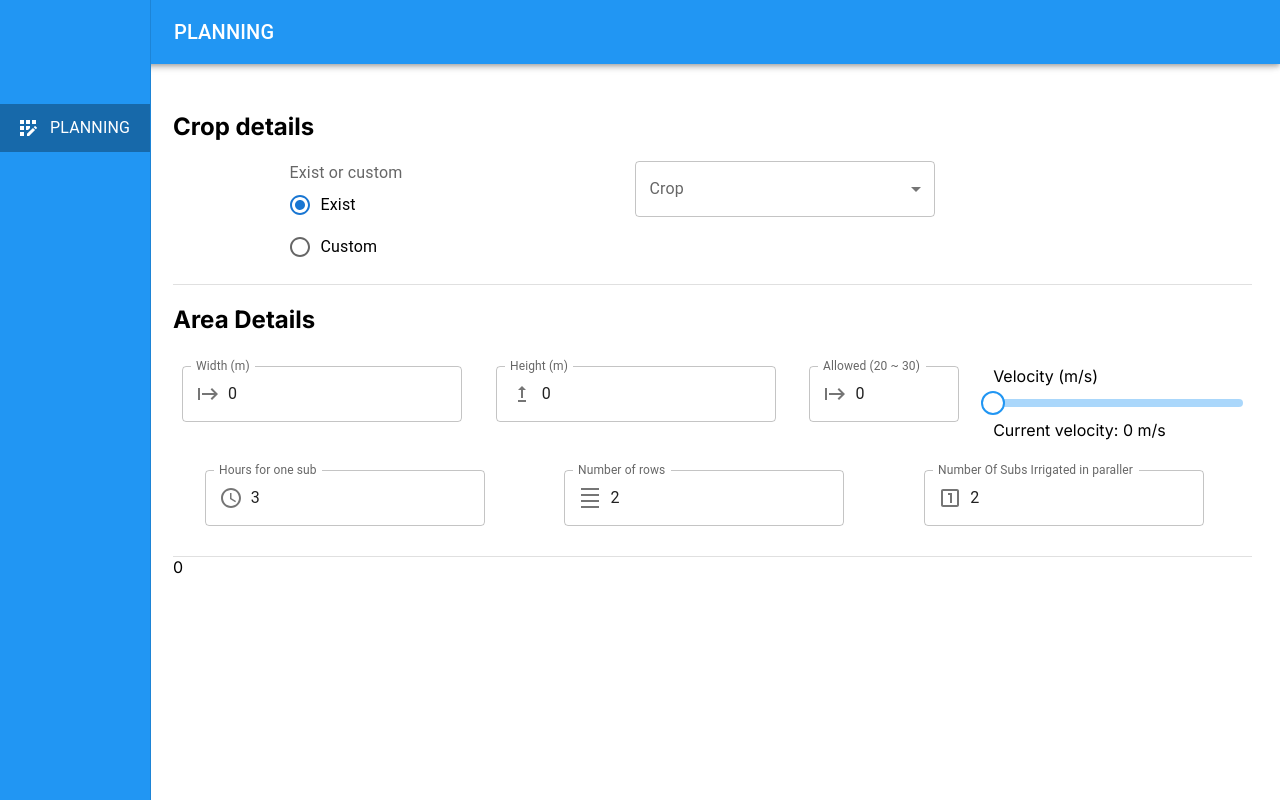
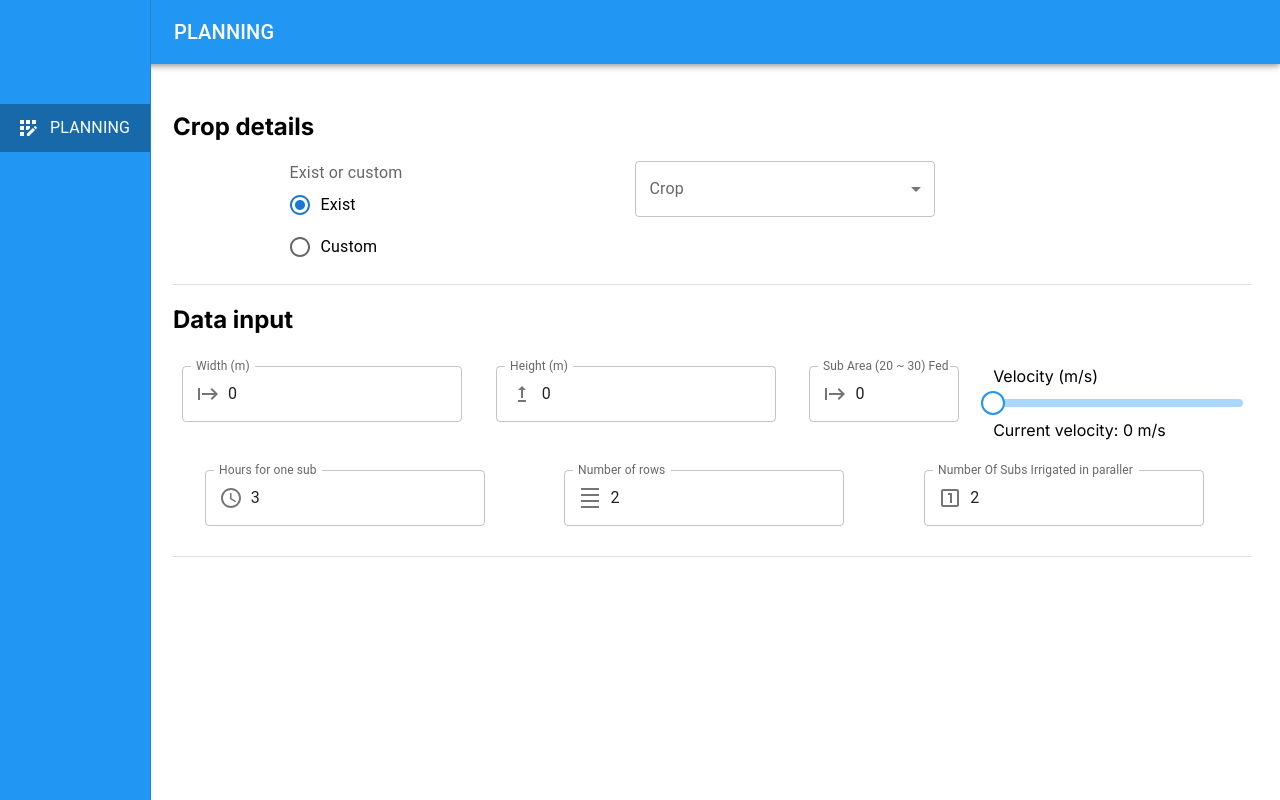
Before and after one commit to abdabdii/hydrology-calculator, a Next.js app: page /planning in a window 1280 px wide. Built offline with nearby package versions, Linux system fonts and the light colour scheme.

Commit message:
Fix blck not showing issue

```diff
--- a/app/planning/page.js
+++ b/app/planning/page.js
@@ -49,7 +49,7 @@ export default function Planning() {
         setIrrg={setIrrg}
       />
       <Divider />
-      {x && y && allowed && width && height && q && (
+      {x && y && allowed && width && height && q ? (
         <PlanningResult
           width={width}
           height={height}
@@ -63,6 +63,8 @@ export default function Planning() {
           rows={rows}
           irr={irrg}
         />
+      ) : (
+        ""
       )}
     </main>
   );
--- a/components/Area.js
+++ b/components/Area.js
@@ -27,7 +27,7 @@ export default function Area({
 }) {
   return (
     <>
-      <h2 style={{ marginBottom: "32px" }}>Area Details</h2>
+      <h2 style={{ marginBottom: "32px" }}>Data input</h2>
       <div
         style={{
           display: "flex",
@@ -79,7 +79,7 @@ export default function Area({
         />
         <TextField
           id="allowed"
-          label="Allowed (20 ~ 30)"
+          label="Sub Area (20 ~ 30) Fed"
           type="number"
           value={allowed}
           onFocus={(event) => {
--- a/components/OneBlock.js
+++ b/components/OneBlock.js
@@ -26,7 +26,7 @@ const OneBlock = (props) => {
     }
     ctx.lineWidth = lineWidth;
     ctx.stroke();
-  }, []);
+  }, [rectwidth, rectheight, verticalspace]);
 
   return (
     <div
```
